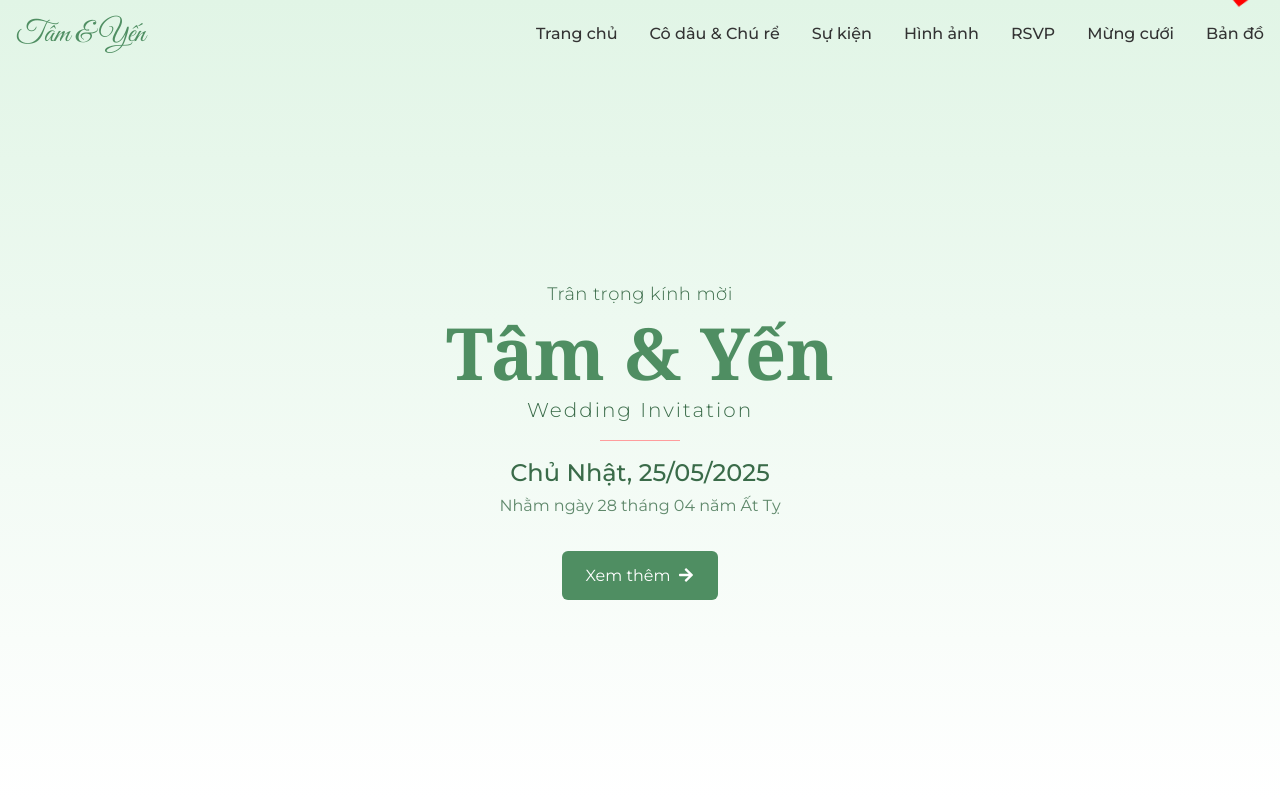
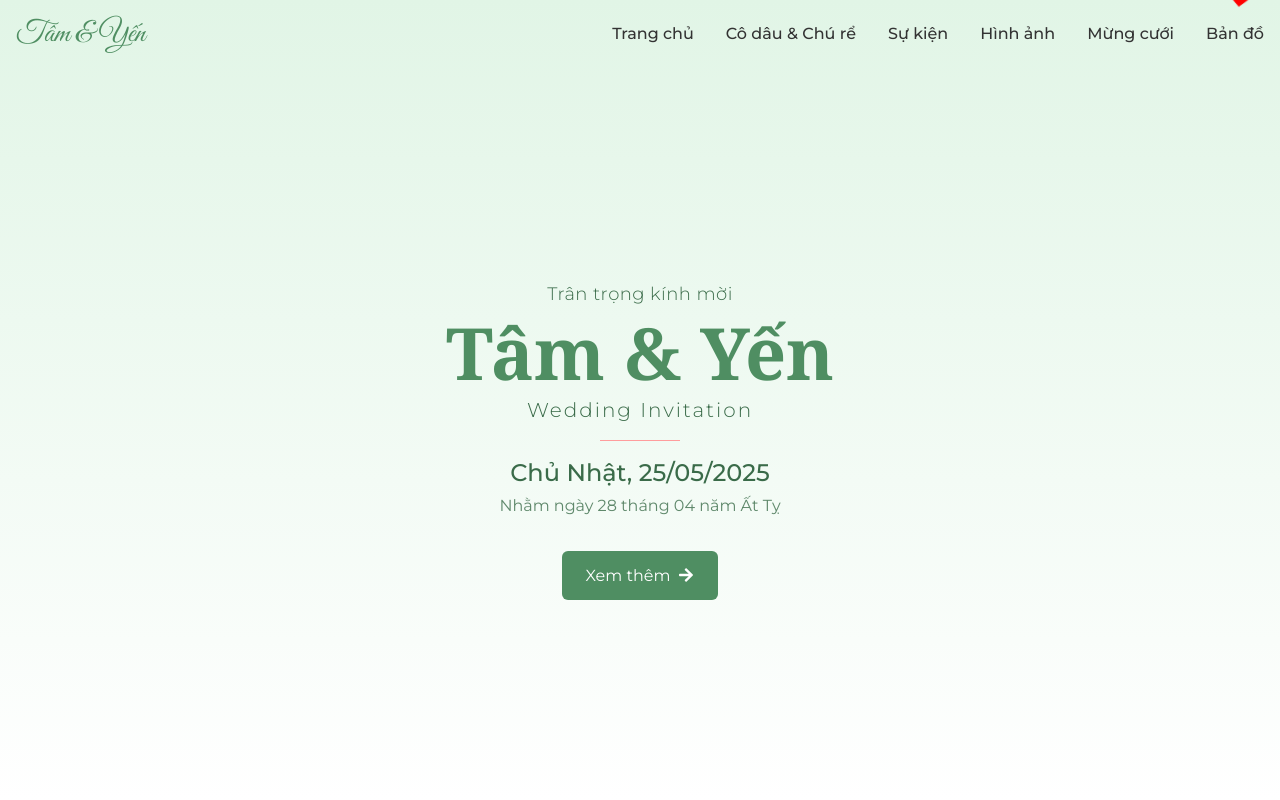
Before and after one commit to dungnc7/wedding, a Next.js app: page / in a window 1280 px wide. Shown: the top 800 px of the page. Built offline with nearby package versions, Linux system fonts and the light colour scheme.

Commit message:
remove RSVP

```diff
--- a/src/components/Header/Header.tsx
+++ b/src/components/Header/Header.tsx
@@ -88,15 +88,6 @@ const Header = () => {
             </li>
             <li>
               <Link
-                href="#rsvp"
-                onClick={closeMenu}
-                className="md:ml-8 text-base font-medium text-textColor hover:text-primary transition-colors"
-              >
-                RSVP
-              </Link>
-            </li>
-            <li>
-              <Link
                 href="#qrcode"
                 onClick={closeMenu}
                 className="md:ml-8 text-base font-medium text-textColor hover:text-primary transition-colors"
```
